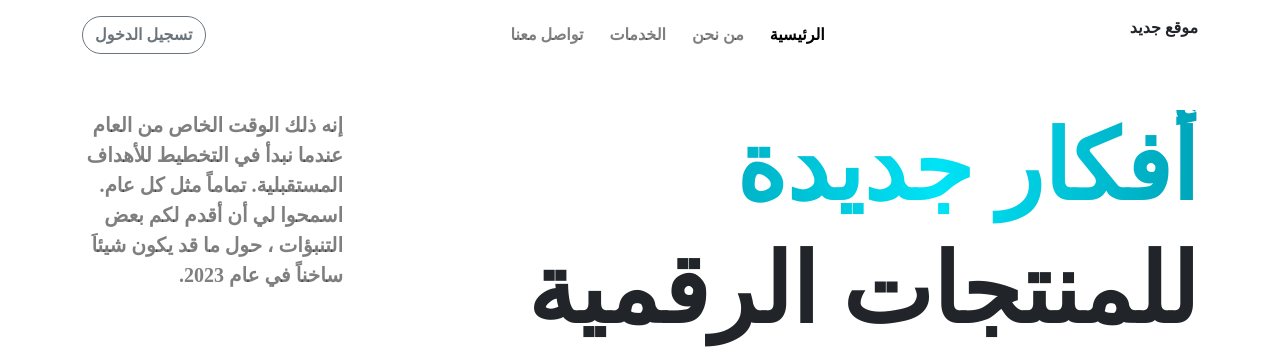
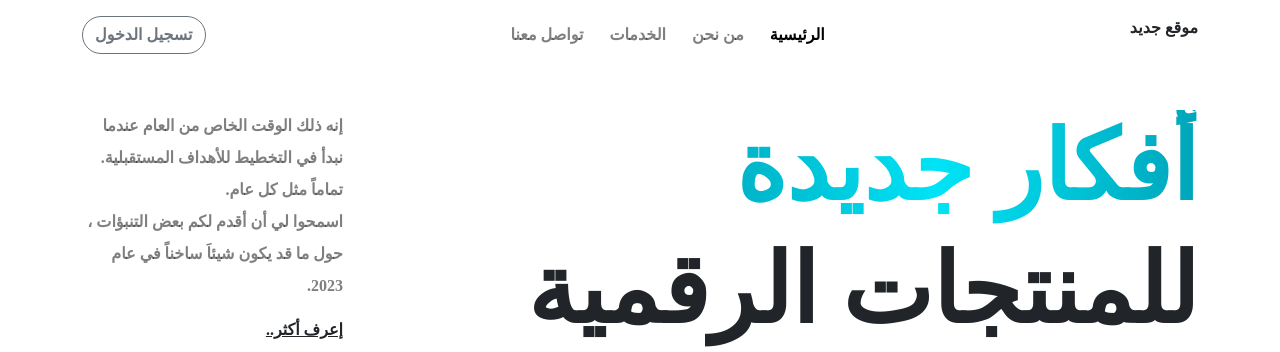
Before and after one commit to muath-ye/digital-products-ideas, a website built with webpack: page dist/index.html in a window 1280 px wide. Shown: the top 352 px of the page. Built offline with nearby package versions, Linux system fonts and the light colour scheme; files whose address does not match are found by name.

Commit message:
:zap: build the project

```diff
--- a/src/scss/styles.scss
+++ b/src/scss/styles.scss
@@ -40,6 +40,10 @@ body {
 
 .cursor-pointer {
     cursor: pointer;
+}
+
+.text-height-2 {
+    line-height: 2rem;
 }
 
 .text-wieght-600 {
```
Also changed, not shown: dist/index.html.
